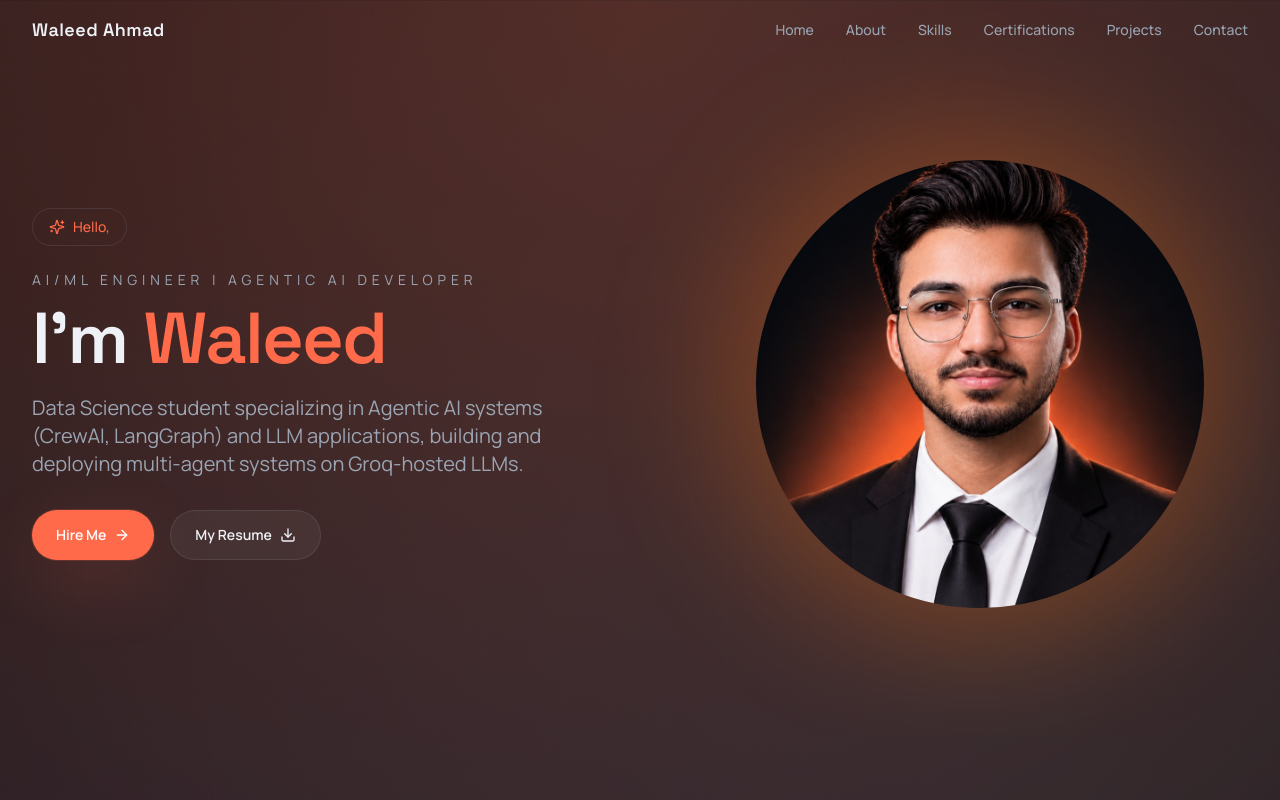
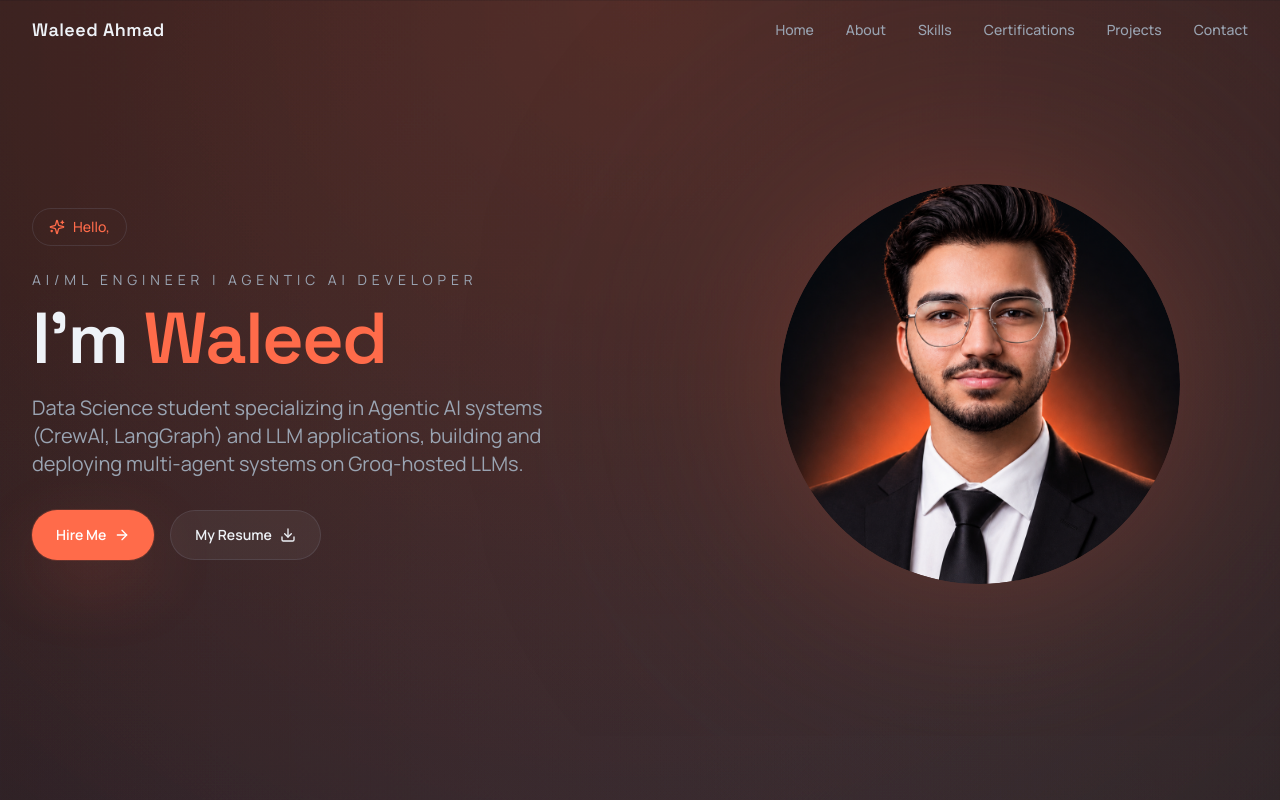
Before and after one commit to waleed-agentic/portfolio, a Next.js app: page / in a window 1280 px wide. Shown: the top 800 px of the page. Built offline with nearby package versions, Linux system fonts and the light colour scheme.

Commit message:
Fix hero photo edge blending

```diff
--- a/components/hero.tsx
+++ b/components/hero.tsx
@@ -41,8 +41,10 @@ export function Hero() {
 
         <Reveal className="relative mx-auto flex w-full max-w-[460px] items-center justify-center lg:justify-end" delay={0.15} direction="right">
           <div className="relative aspect-square w-[18rem] sm:w-[24rem] lg:w-[28rem]">
-            <div className="pointer-events-none absolute -inset-[6%] rounded-full bg-orange-500/30 blur-3xl" />
-            <div className="relative z-10 h-full w-full overflow-hidden rounded-full">
+            <div className="pointer-events-none absolute -inset-[16%] rounded-full bg-[radial-gradient(circle,rgba(255,107,74,0.48)_0%,rgba(255,107,74,0.26)_34%,rgba(13,17,23,0.34)_60%,rgba(13,17,23,0)_82%)] blur-[110px]" />
+            <div className="pointer-events-none absolute -inset-[8%] rounded-full bg-orange-500/26 blur-[95px]" />
+            <div className="relative z-10 h-full w-full p-4 sm:p-5 lg:p-6">
+              <div className="relative h-full w-full overflow-hidden rounded-full [mask-image:radial-gradient(circle,black_73%,transparent_100%)] [-webkit-mask-image:radial-gradient(circle,black_73%,transparent_100%)]">
                 <Image
                   src="/profile.png"
                   alt="Waleed Ahmad portrait"
@@ -53,6 +55,7 @@ export function Hero() {
                 />
               </div>
             </div>
+          </div>
         </Reveal>
       </div>
     </section>
```
Lines whose indentation alone changed are shown as unchanged.
